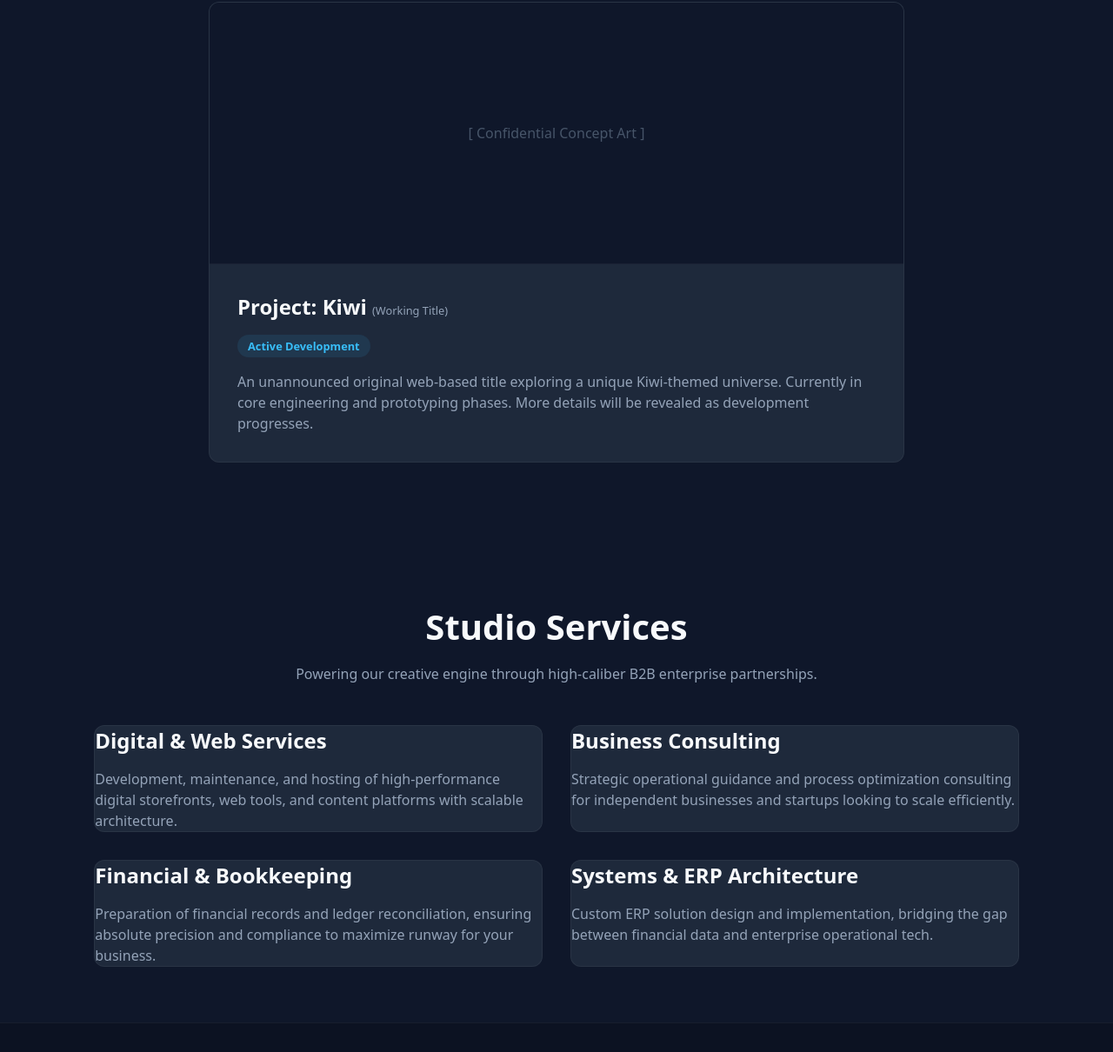
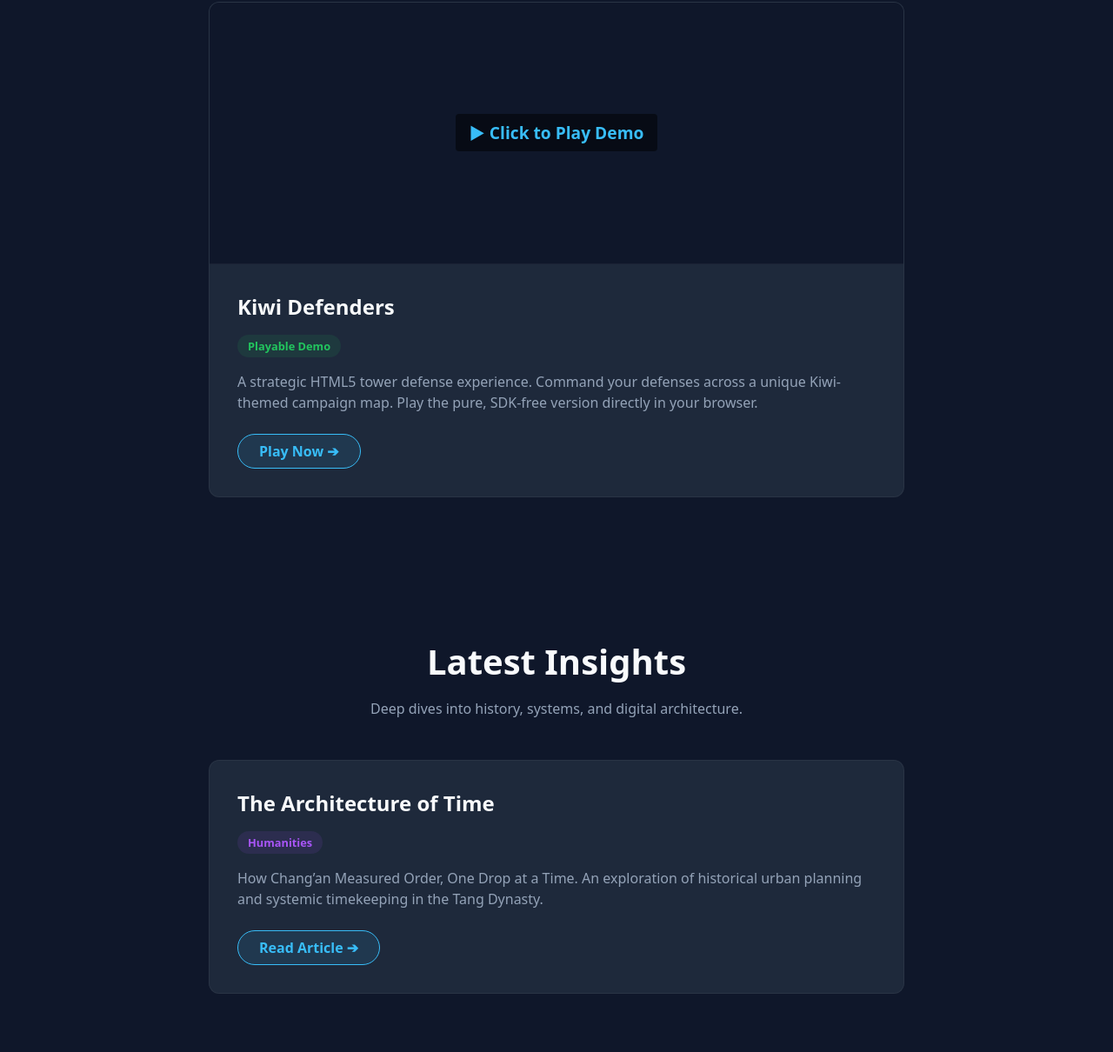
Before and after one commit to loyalbright/Grandevity-Limited-Website, an Astro site: page / in a window 1280 px wide. Shown: the part 645-1855 px from the top of the page at 87% size. Built offline with nearby package versions, Linux system fonts and the light colour scheme; Astro itself is replaced by a stand-in of ours.

Commit message:
Update homepage 3 May 2026

```diff
--- a/src/pages/index.astro
+++ b/src/pages/index.astro
@@ -10,16 +10,37 @@ import Layout from '../layouts/Layout.astro';
     </header>
 
     <section id="games" class="section-container">
-      <h2>In-House IP (In Development)</h2>
+      <h2>In-House IP</h2>
       <div class="card-grid single">
         <div class="card game-card">
-          <div class="game-image-placeholder">
-            <span>[ Confidential Concept Art ]</span>
+          <a href="/games/kiwi-defenders/" target="_blank" style="text-decoration: none;">
+            <div class="game-image-placeholder">
+              <span style="background: rgba(0,0,0,0.5); padding: 0.5rem 1rem; border-radius: 4px; color: #38bdf8; font-weight: bold; font-size: 1.2rem;">▶ Click to Play Demo</span>
+            </div>
+          </a>
+          <div class="card-content">
+            <h3>Kiwi Defenders</h3>
+            <!-- 绿色的上线徽章 -->
+            <span class="badge" style="background: rgba(34, 197, 94, 0.1); color: #22c55e;">Playable Demo</span>
+            <p>A strategic HTML5 tower defense experience. Command your defenses across a unique Kiwi-themed campaign map. Play the pure, SDK-free version directly in your browser.</p>
+            <a href="/games/kiwi-defenders/" class="cta-button" target="_blank">Play Now ➔</a>
           </div>
+        </div>
+      </div>
+    </section>
+
+    <section id="insights" class="section-container">
+      <h2>Latest Insights</h2>
+      <p class="section-subtitle">Deep dives into history, systems, and digital architecture.</p>
+
+      <div class="card-grid single">
+        <div class="card">
           <div class="card-content">
-            <h3>Project: Kiwi <span style="font-size: 0.8rem; font-weight: normal; color: #94a3b8;">(Working Title)</span></h3>
-            <span class="badge">Active Development</span>
-            <p>An unannounced original web-based title exploring a unique Kiwi-themed universe. Currently in core engineering and prototyping phases. More details will be revealed as development progresses.</p>
+            <h3>The Architecture of Time</h3>
+            <!-- 紫色的人文徽章 -->
+            <span class="badge" style="background: rgba(168, 85, 247, 0.1); color: #a855f7;">Humanities</span>
+            <p>How Chang’an Measured Order, One Drop at a Time. An exploration of historical urban planning and systemic timekeeping in the Tang Dynasty.</p>
+            <a href="/blog/humanities/the-architecture-of-time" class="cta-button">Read Article ➔</a>
           </div>
         </div>
       </div>
@@ -90,4 +111,22 @@ import Layout from '../layouts/Layout.astro';
   @media (max-width: 768px) {
     .card-grid { grid-template-columns: 1fr; }
   }
+
+  /* --- 新增：行为召唤按钮样式 --- */
+  .cta-button {
+    display: inline-block;
+    margin-top: 1.5rem;
+    padding: 0.5rem 1.5rem;
+    background: rgba(56, 189, 248, 0.1);
+    color: #38bdf8;
+    text-decoration: none;
+    border-radius: 999px;
+    font-weight: bold;
+    transition: all 0.2s ease;
+    border: 1px solid #38bdf8;
+  }
+  .cta-button:hover {
+    background: #38bdf8;
+    color: #0f172a;
+  }
 </style>
```
